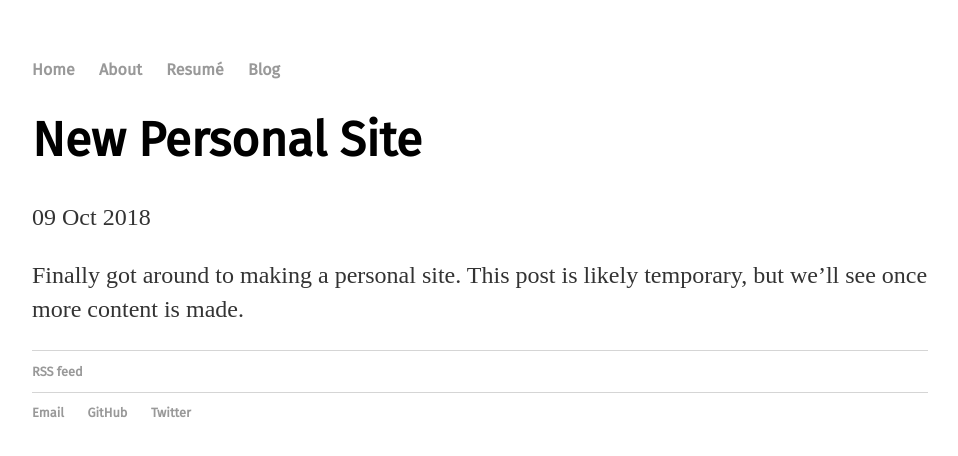
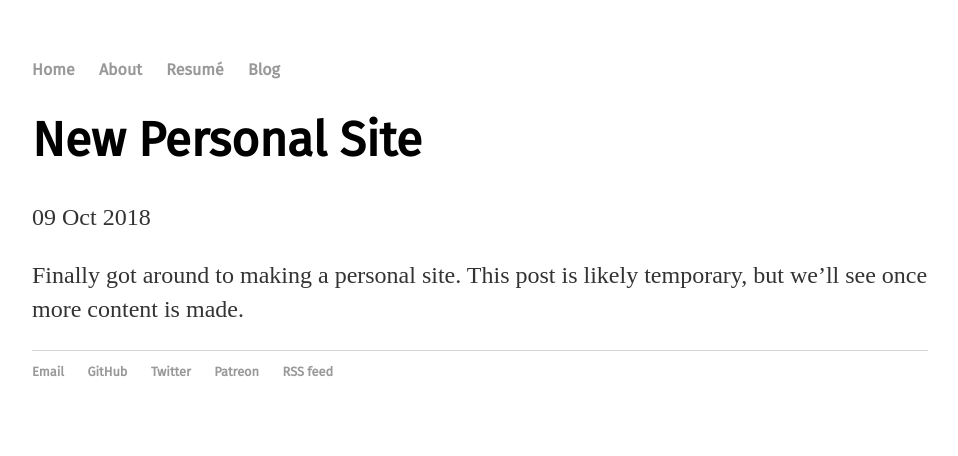
Before and after one commit to mstfacmly/mstfacmly.github.io, a Jekyll site: the page built from _posts/2018-10-09-personal-site-debut.md, in a window 1280 px wide. Shown: the top 456 px of the page, without its empty margins (160-1118 px from the left). Built offline with Jekyll 4.4.1, drawn with Linux system fonts in a browser that asks for light colours; some web fonts are replaced.

Commit message:
added links to footer

```diff
--- a/_layouts/default.html
+++ b/_layouts/default.html
@@ -26,6 +26,8 @@
 			<li><a href="mailto:mstfacmly@studioslune.com">Email</a></li>
 			<li><a href="https://github.com/mstfacmly">GitHub</a></li>
 			<li><a href="https://twitter.com/mstfacmly">Twitter</a></li>
+			<li><a href="https://patreon.com/mstfacmly">Patreon</a></li>
+			<li><a href="https://mstfacmly.github.io/blog/atom.xml">RSS feed</a></li>
 		</ul>
 		</footer>
 	</body>
--- a/_layouts/post.html
+++ b/_layouts/post.html
@@ -7,9 +7,3 @@ layout: default
 <div class="post">
 	{{ content }}
 </div>
-
-<footer>
-	<ul>
-		<li><a href="https://mstfacmly.github.io/blog/atom.xml">RSS feed</a></li>
-	</ul>
-</footer>
```
